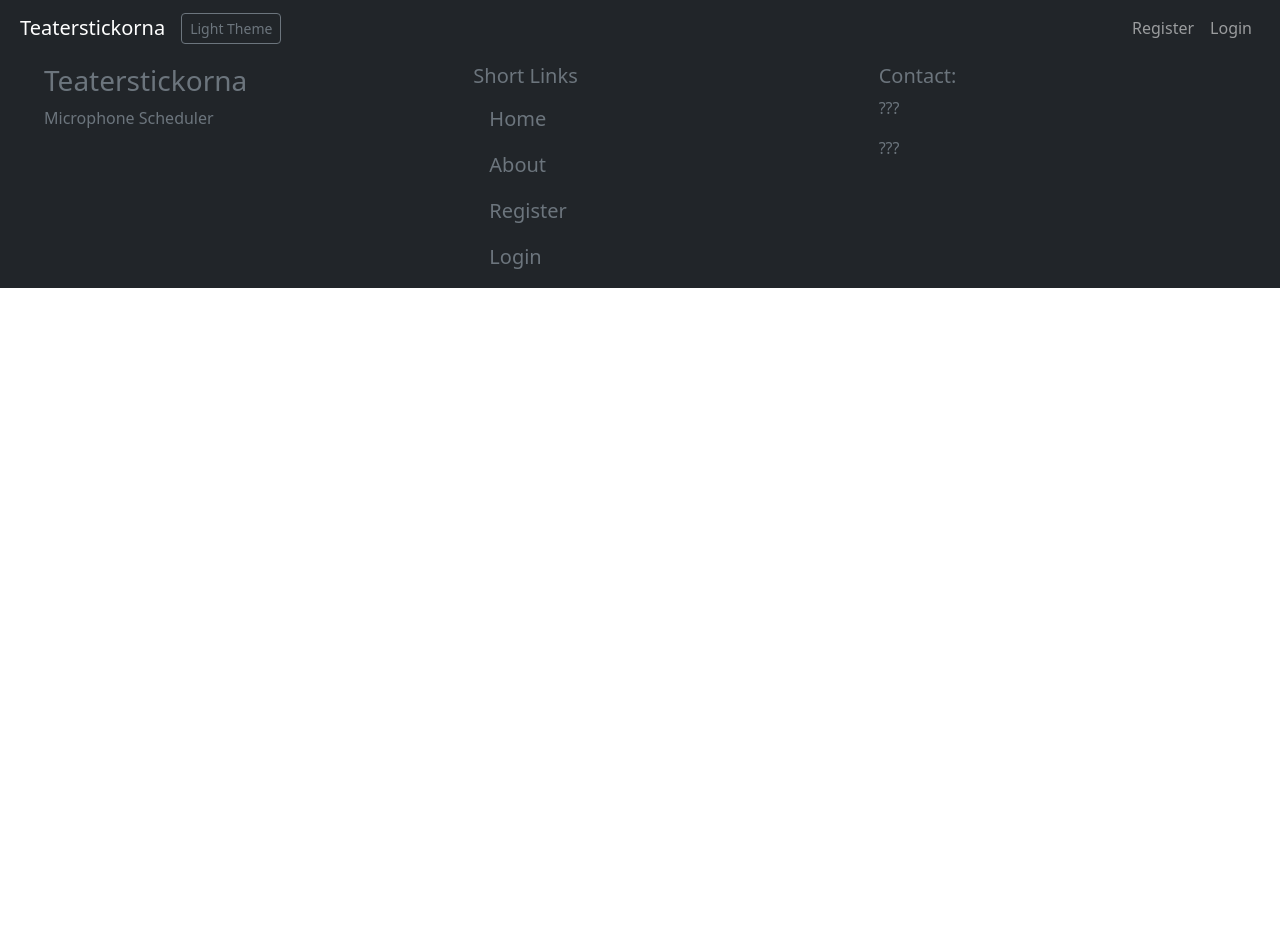
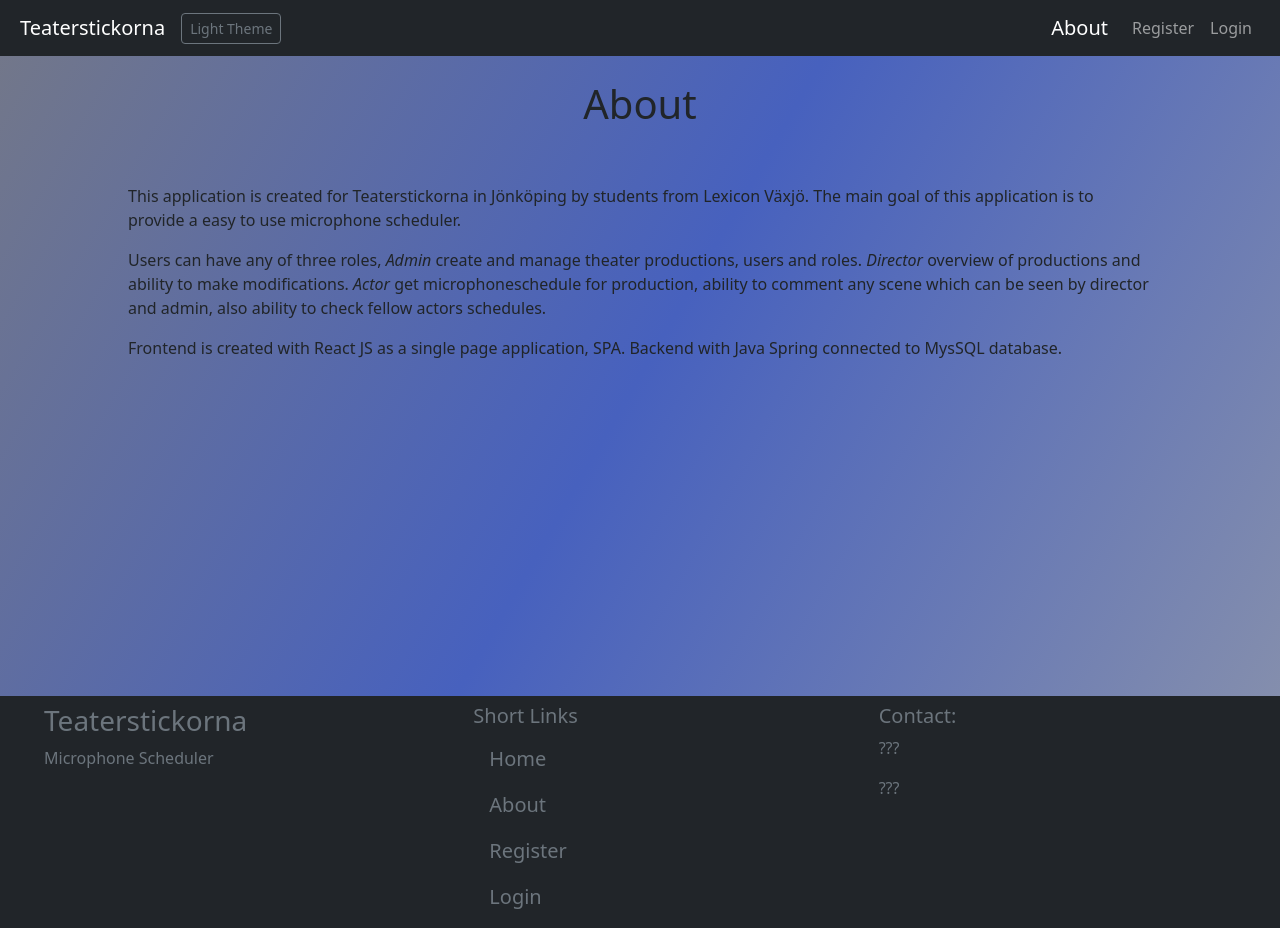
Before and after one commit to Jari1980/MicrophoneSchedulerF, a React (Vite) app: page /about in a window 1280 px wide. Before the commit the page ends 800 px from the top, so only its background shows below. Built offline with nearby package versions, Linux system fonts and the light colour scheme.

Commit message:
about page added

```diff
--- a/src/Home.jsx
+++ b/src/Home.jsx
@@ -23,7 +23,7 @@ function Home() {
         style={{
           backgroundImage: bgColor,
           width: "100vw",
-          height: "100%",
+          height: "80%",
           overflow: "hidden",
         }}
       >
--- /dev/null
+++ b/src/components/About.jsx
@@ -0,0 +1,44 @@
+import React from "react";
+import { useGlobalContext } from "../components/context";
+
+const About = () => {
+  const { bgColor, setBgColor } = useGlobalContext();
+
+  return (
+    <>
+      <div
+        style={{
+          backgroundImage: bgColor,
+          width: "100vw",
+          height: "80%",
+          overflow: "hidden",
+          textAlign: "center",
+        }}
+      >
+        <br />
+        <h1>About</h1>
+        <br />
+        <br />
+        <p style={{textAlign: "left", paddingRight: "10%", paddingLeft: "10%"}}>
+          This application is created for Teaterstickorna in Jönköping by
+          students from Lexicon Växjö. The main goal of this application is to
+          provide a easy to use microphone scheduler.
+        </p>
+        <p style={{textAlign: "left", paddingRight: "10%", paddingLeft: "10%"}}>
+          Users can have any of three roles, <i>Admin</i> create and manage
+          theater productions, users and roles. <i>Director</i> overview of
+          productions and ability to make modifications. <i>Actor</i> get
+          microphoneschedule for production, ability to comment any scene which
+          can be seen by director and admin, also ability to check fellow actors
+          schedules.
+        </p>
+        <p style={{textAlign: "left", paddingRight: "10%", paddingLeft: "10%"}}>
+          Frontend is created with React JS as a single page application, SPA.
+          Backend with Java Spring connected to MysSQL database.
+        </p>
+      </div>
+    </>
+  );
+};
+
+export default About;
--- a/src/components/ActorScenes.jsx
+++ b/src/components/ActorScenes.jsx
@@ -240,7 +240,7 @@ const ActorScenes = () => {
         style={{
           backgroundImage: bgColor,
           width: "100vw",
-          height: "100%",
+          height: "80%",
           overflow: "hidden",
         }}
       >
--- a/src/components/Dashboard.jsx
+++ b/src/components/Dashboard.jsx
@@ -31,7 +31,7 @@ const Dashboard = () => {
 
   return (
     <>
-      <div style={{ display: "flex", height: "100%" }}>
+      <div style={{ display: "flex", height: "80%" }}>
         <button className="dashboard-toggle" onClick={() => setOpen(!open)}>
           {/* Using Google icon for toggle */}
           <span className="material-symbols-outlined">
--- a/src/components/LogIn.jsx
+++ b/src/components/LogIn.jsx
@@ -39,7 +39,7 @@ const LogIn = () => {
   }
 
   return (
-    <div style={{backgroundImage:bgColor, width:"100vw", height:"100vh", overflow: "hidden"}}>
+    <div style={{backgroundImage:bgColor, width:"100vw", height:"80vh", overflow: "hidden"}}>
       <Container
         style={{ width: "50%", alignItems: "center", justifyContent: "center" }}
       >
--- a/src/components/NavBar.jsx
+++ b/src/components/NavBar.jsx
@@ -49,6 +49,7 @@ const NavBar = () => {
           <Navbar.Toggle aria-controls="basic-navbar-nav" />
           <Navbar.Collapse id="basic-navbar-nav">
             <Nav className="ms-auto" style={{marginRight:"20px"}}>
+              <Navbar.Brand as={Link} to="/about" style={{marginLeft:"20px"}}>About</Navbar.Brand>
               {cookies.userName == "" || cookies.userName == null ? <Nav.Link as={Link} to="/register">Register</Nav.Link> : ""}
               {cookies.userName == "" || cookies.userName == null ? <Nav.Link as={Link} to="/login">Login</Nav.Link> : <Button onClick={() => logout()}>{cookies.userName} SignOut</Button>}
             </Nav>
--- a/src/components/UserService.jsx
+++ b/src/components/UserService.jsx
@@ -126,7 +126,7 @@ const UserService = () => {
         style={{
           backgroundImage: bgColor,
           width: "100vw",
-          height: "100vh",
+          height: "80vh",
           overflow: "hidden",
         }}
       >
--- a/src/main.jsx
+++ b/src/main.jsx
@@ -13,6 +13,7 @@ import Register from "./components/Register.jsx";
 import Dashboard from "./components/Dashboard.jsx";
 import ActorScenes from "./components/ActorScenes.jsx";
 import Footer from "./components/Footer.jsx";
+import About from "./components/About.jsx";
 
 createRoot(document.getElementById("root")).render(
   <BrowserRouter>
@@ -27,6 +28,7 @@ createRoot(document.getElementById("root")).render(
           <Route path="/login" element={<LogIn />} />
           <Route path="/dashboard/*" element={<Dashboard />} />
           <Route path="/actorscenes" element={<ActorScenes />} />
+          <Route path="about" element={<About />} />
         </Routes>
         <Footer />
       </CookiesProvider>
```
